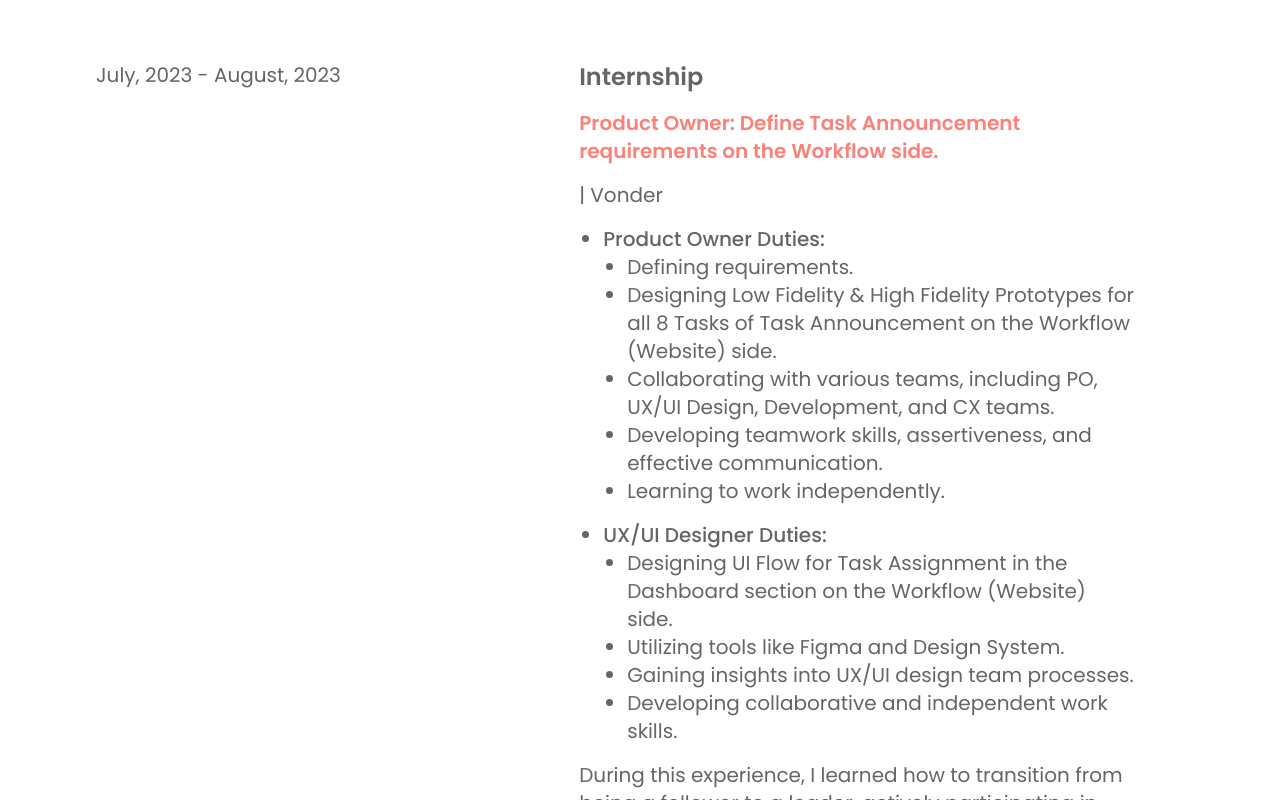
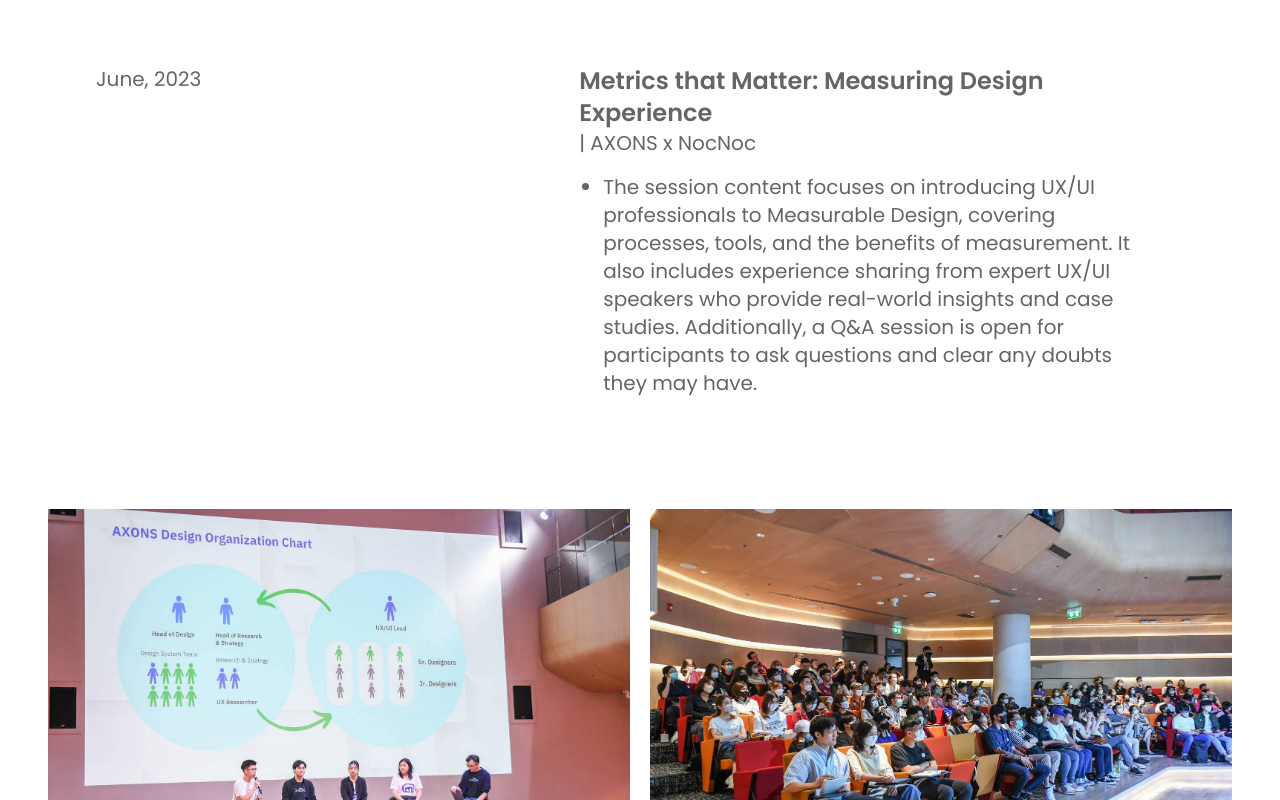
Before and after one commit to pitchayapornpei/Pitchayaporn-Portfolio, a React (Vite) app: page / in a window 1280 px wide. Shown: the part 6660-7460 px from the top of the page. Built offline with nearby package versions, Linux system fonts and the light colour scheme.

Commit message:
update shadow50

```diff
--- a/src/Experiences.jsx
+++ b/src/Experiences.jsx
@@ -207,6 +207,42 @@ const Experiences = () => {
                 </article>
             </section>
 
+            <section className="md:mx-24 md:mt-[100px] md:mb-24 flex flex-col md:flex-row">
+                <article className="flex flex-col justify-between mt-5 md:mt-0 md:w-2/5">
+                    <p className="text-xl font-normal text-[#696464] hidden md:block">
+                        June, 2023
+                    </p>
+                </article>
+                <article className="md:w-3/5 px-[48px] mt-10 md:mt-0">
+                    <p className="text-2xl font-semibold text-[#696464]">
+                        Metrics that Matter: Measuring Design Experience
+                    </p>
+                    {/* <p className="text-xl font-semibold text-[#FC8178] py-4">
+                        Junior Software Developer Programme(Cohort 6)
+                    </p> */}
+                    <p className="text-xl font-normal text-[#696464] md:hidden block mb-5">
+                        June, 2023
+                    </p>
+                    <p className="text-xl font-normal text-[#696464]">
+                        | AXONS x NocNoc
+                    </p>
+                    <ul class="list-disc text-xl font-normal text-[#696464] pl-[24px] py-4">
+                        <li>
+                            The session content focuses on introducing UX/UI professionals to Measurable Design, covering processes, tools, and the benefits of measurement. It also includes experience sharing from expert UX/UI speakers who provide real-world insights and case studies. Additionally, a Q&A session is open for participants to ask questions and clear any doubts they may have.
+                        </li>
+
+                    </ul>
+                </article>
+            </section>
+            <section className="w-full flex px-[48px] gap-5 flex-col md:flex-row">
+                <article className="w-full">
+                    <img className="w-full mx-auto mb-[20px] relative z-10" src="./UXUI1.jpg" />
+                </article>
+                <article className="w-full">
+                    <img className="w-full mx-auto mb-[20px] relative z-10" src="./UXUI2.jpg" />
+                </article>
+            </section>
+
             <section className="md:mx-24 md:mt-24 md:mb-24 flex flex-col md:flex-row">
                 <div className="circleposition w-[100px] h-[100px] bg-[#FF5B4F]
                             rounded-[100%] absolute z-0 top-[90%] translate-x-[-50%] translate-y-[2300%]
```
Also changed, not shown: public/UXUI1.jpg (added), public/UXUI2.jpg (added).
